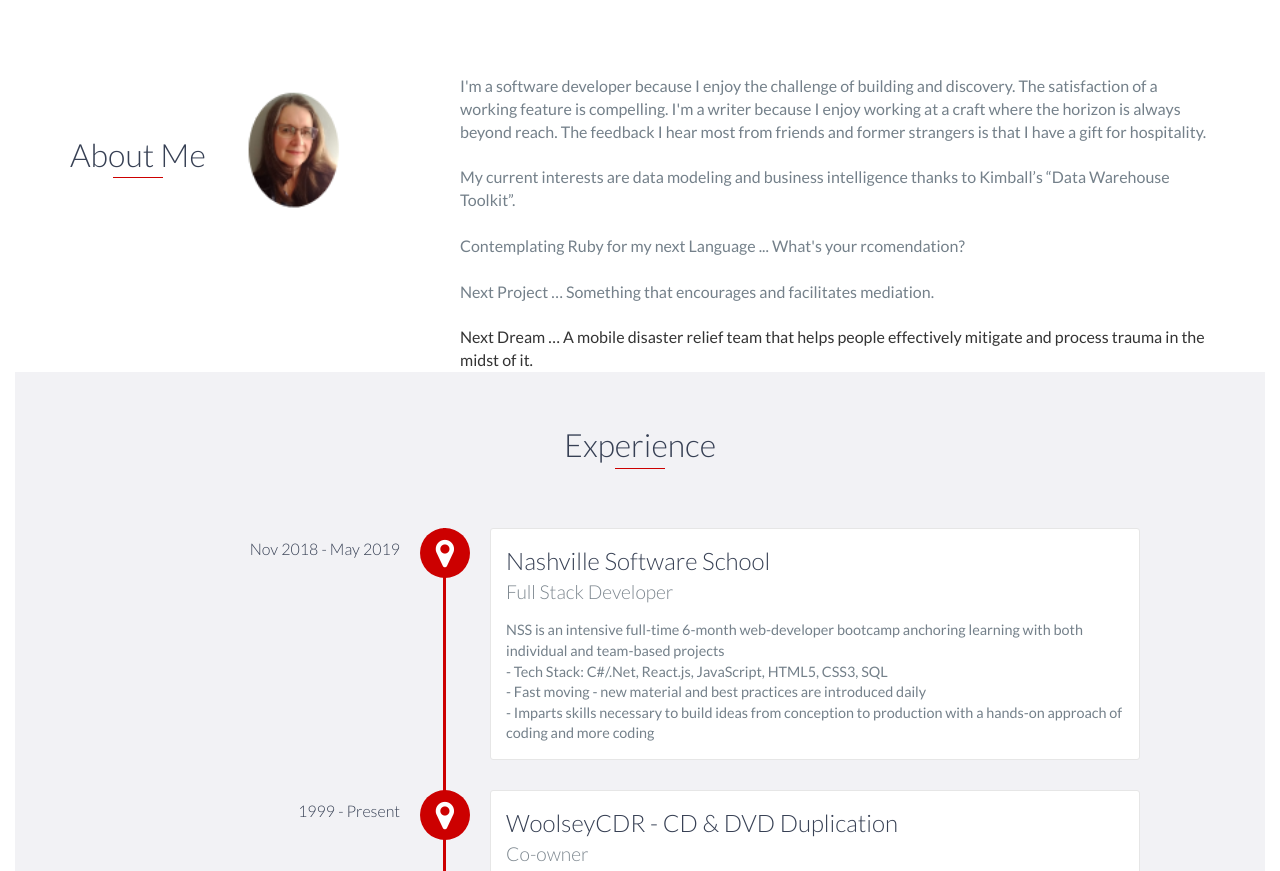
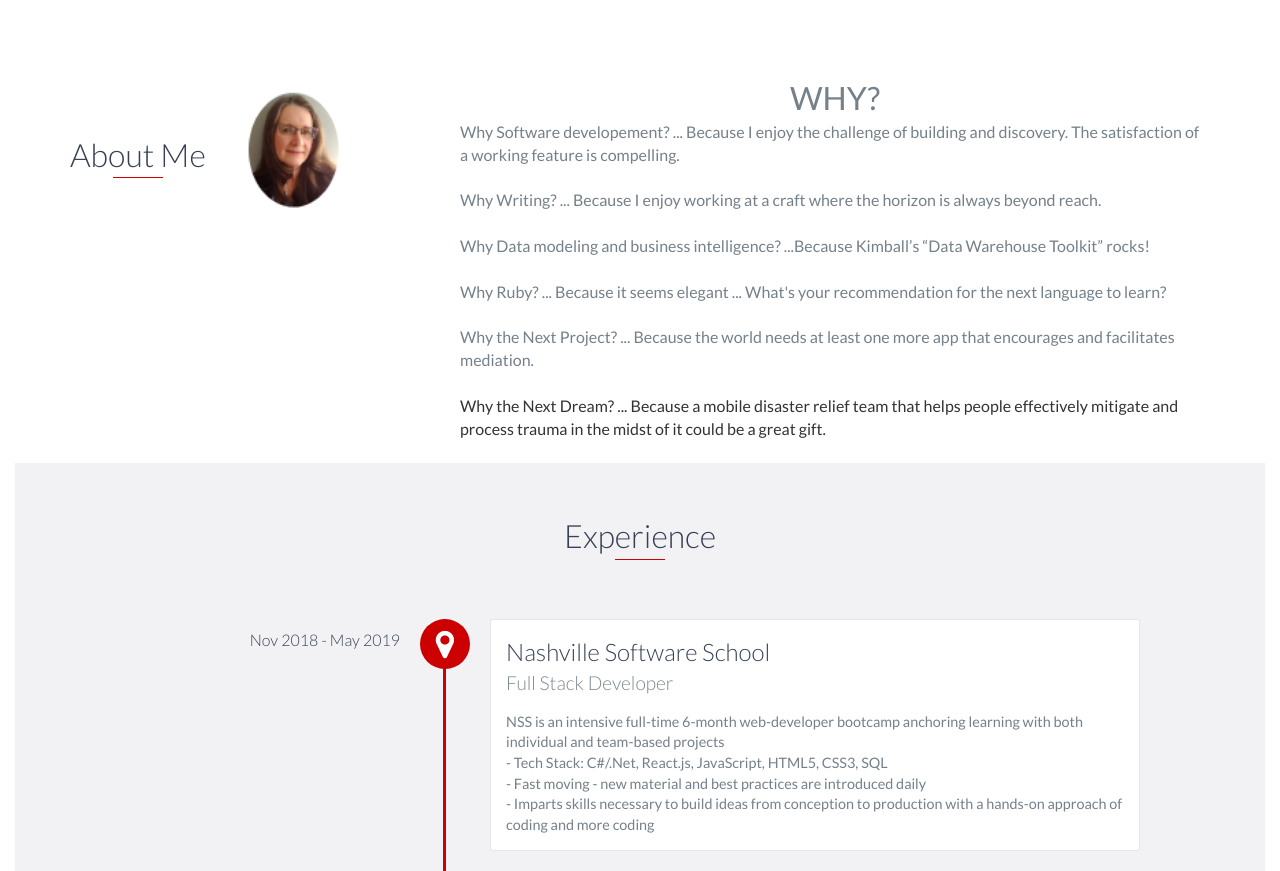
Before and after one commit to ColleenWoolsey/ColleenWoolsey.github.io, a website: page index.html in a window 1280 px wide. Shown: the part 800-1671 px from the top of the page. Drawn offline with nearby package versions, Linux system fonts and the light colour scheme.

Commit message:
06/06/2019

```diff
--- a/index.html
+++ b/index.html
@@ -76,15 +76,19 @@
                 </div>
 
                 <div class="col-md-8">
-                    <p style="text-align: left">I'm a software developer because I enjoy the challenge of building and discovery. The satisfaction of a working feature is compelling. I'm a writer because I enjoy working at a craft where the horizon is always beyond reach. The feedback I hear most from friends and former strangers is that I have a gift for hospitality.</p>
+                    <p style="text-align: center; font-size: 2em">WHY?</p>
+                    <p style="text-align: left">Why Software developement? ... Because I enjoy the challenge of building and discovery. The satisfaction of a working feature is compelling.</p>
                     <br>
-                    <p style="text-align: left">My current interests are data modeling and business intelligence thanks to Kimball’s “Data Warehouse Toolkit”.</p>
+                    <p style="text-align: left">Why Writing? ... Because I enjoy working at a craft where the horizon is always beyond reach.</p>
+                    <br>
+                    <p style="text-align: left">Why Data modeling and business intelligence? ...Because Kimball’s “Data Warehouse Toolkit” rocks!</p>
                      <br>
-                    <p style="text-align: left">Contemplating Ruby for my next Language ... What's your rcomendation?</p>
+                    <p style="text-align: left">Why Ruby? ... Because it seems elegant ... What's your recommendation for the next language to learn?</p>
                     <br>
-                    <p style="text-align: left">Next Project … Something that encourages and facilitates mediation.</p>
+                    <p style="text-align: left">Why the Next Project? ... Because the world needs at least one more app that encourages and facilitates mediation.</p>
                     <br>
-                    </p style="text-align: left">Next Dream … A mobile disaster relief team that helps people effectively mitigate and process trauma in the midst of it.</p>
+                    </p style="text-align: left">Why the Next Dream? ... Because a mobile disaster relief team that helps people effectively mitigate and process trauma in the midst of it could be a great gift.</p>
+                    <br>
             </div>
         </div>
     </div>
@@ -187,7 +191,7 @@
 
                 <div class="project shadow-large">
                         <div class="project-image">
-                            <img src="images/FeedbackFriend.png" HEIGHT="250" WIDTH="300" />
+                            <img src="images/FeedbackFriend.png" HEIGHT="300" WIDTH="300" />
                         </div>
                         <!-- End .project-image -->
                         <div class="project-info">
```
